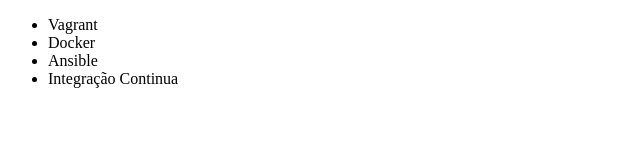
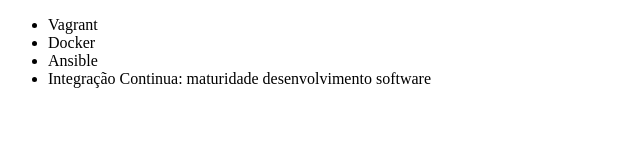
Before and after one commit to pss1967/exercise1, a plain HTML site: page index.html in a window 1280 px wide. Shown: the whole page, without its empty margins (0-640 px from the left). Drawn offline with Linux system fonts and the light colour scheme.

Commit message:
alterando integrçao continua

```diff
--- a/index.html
+++ b/index.html
@@ -9,7 +9,7 @@
         <li>Vagrant</li>
         <li>Docker</li>
         <li>Ansible</li>
-        <li>Integração Continua</li>
+        <li>Integração Continua: maturidade desenvolvimento software</li>
     </ul>
 </body>
 </html>
```
